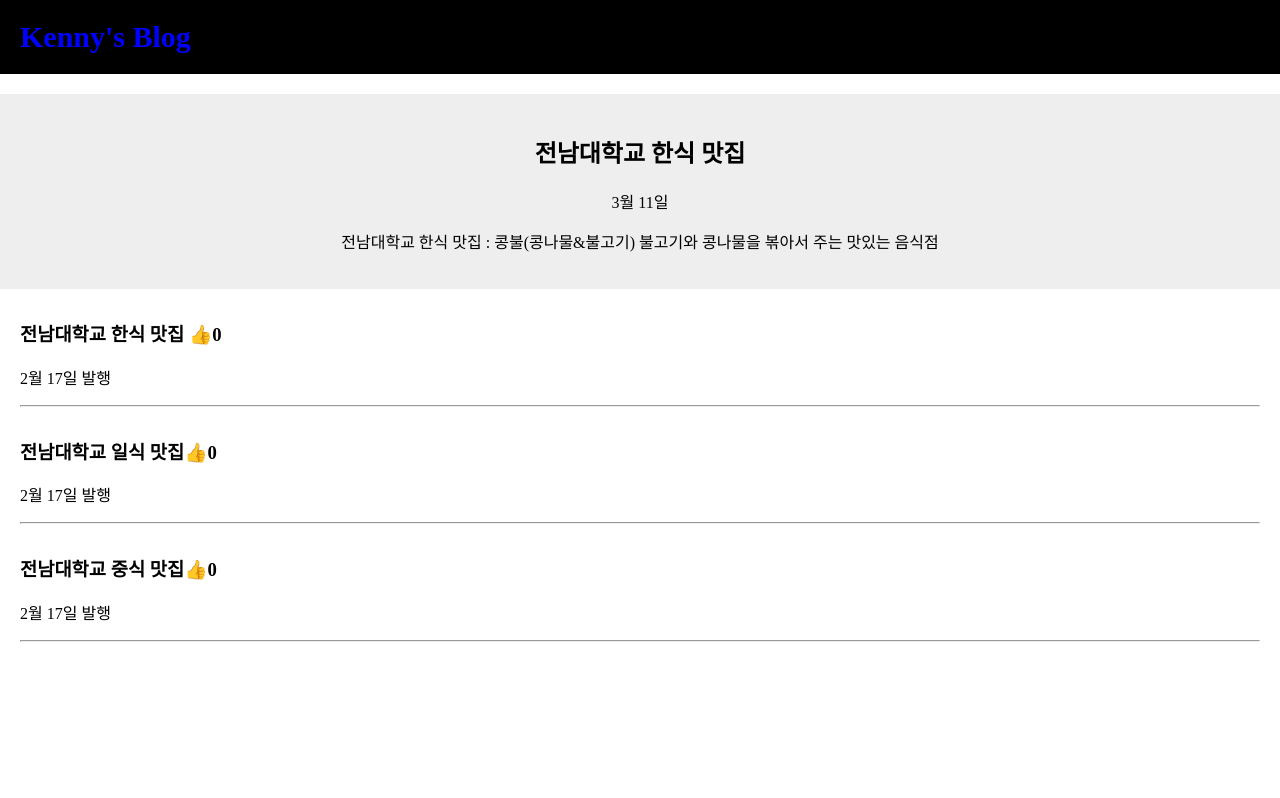
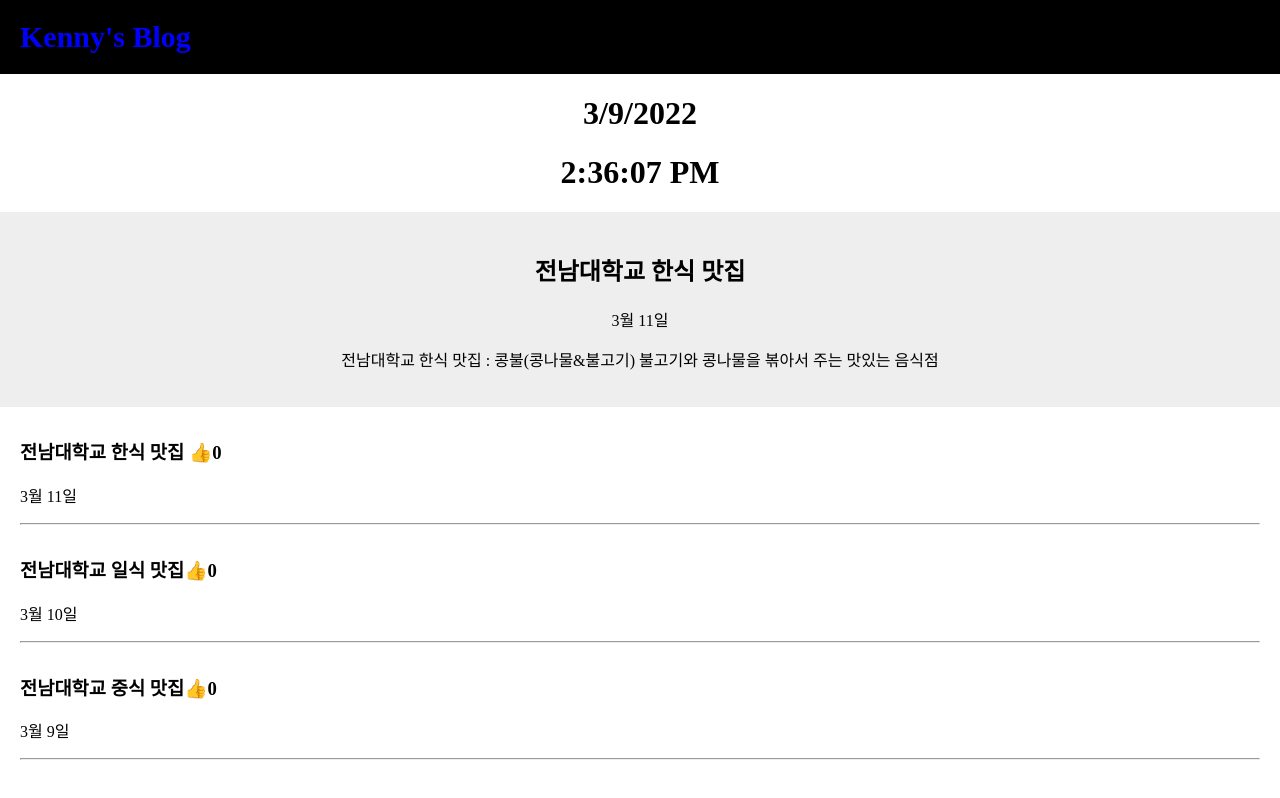
Before and after one commit to rlawlgns3433/react-blog, a React (Create React App) app: page / in a window 1280 px wide. Shown: the top 798 px of the page. Built offline with nearby package versions, Linux system fonts and the light colour scheme.

Commit message:
2022/03/12

```diff
--- a/src/App.js
+++ b/src/App.js
@@ -1,6 +1,51 @@
 /* eslint-disable */
 import React,{useState} from 'react';
 import './App.css';
+
+class 날짜 extends React.Component{
+  constructor(props){
+    super(props);
+    this.state = {date : new Date()};
+  }
+
+  render(){
+    return (
+      <div style={{alignItems:'end'}}>
+        <h1>{this.state.date.toLocaleDateString()}</h1>
+      </div>
+    );
+  }
+}
+
+class 시간 extends React.Component{
+  constructor(props){
+    super(props);
+    this.state = {date : new Date()};
+  }
+
+  componentDidMount(){
+    this.timerID = setInterval(
+      ()=> this.tick(), 1000
+    );
+  }
+
+  componentWillUnmount(){
+    clearInterval(this.timerID);
+  }
+
+  tick(){
+    this.setState({
+      date : new Date()
+    });
+  }
+
+  render(){
+    return (
+      <h1>{this.state.date.toLocaleTimeString()}</h1>
+    );
+  }
+}
+
 
 function App() {
 
@@ -28,6 +73,7 @@ function App() {
   //   글제목변경(newArray);
   // }
 
+  var i =0;
   return (
     <div className="App">
       <div class = "black-nav">
@@ -35,27 +81,25 @@ function App() {
         Kenny's Blog
         </div>
       </div>
+      <날짜/> <시간/>
       <Modal/>{/* component */}
       <div class = "list">
       {/* <button onClick={제목바꾸기}>제목바꾸기</button>
       <button onClick={순서바꾸기}>순서바꾸기</button> */}
         <h3>{글제목[0]} <span onClick={()=>{ 따봉변경(따봉+1) }}>👍</span>{따봉}</h3>
-        <p>2월 17일 발행</p>
+        <p>{발행날짜[i]}</p>
         <hr/>
       </div>
       <div class = "list">
         <h3>{글제목[1]}<span onClick={()=>{ 따봉변경(따봉+1) }}>👍</span>{따봉}</h3>
-        <p>2월 17일 발행</p>
+        <p>{발행날짜[i+1]}</p>
         <hr/>
       </div>
       <div class = "list">
         <h3>{글제목[2]}<span onClick={()=>{ 따봉변경(따봉+1) }}>👍</span>{따봉}</h3>
-        <p>2월 17일 발행</p>
+        <p>{발행날짜[i+2]}</p>
         <hr/>
       </div>
-
-
-
     </div>
   );
 
@@ -71,6 +115,8 @@ function App() {
     </div>
   );
 }
+
+
 }
 
 
--- a/src/index.js
+++ b/src/index.js
@@ -3,6 +3,7 @@ import ReactDOM from 'react-dom';
 import './index.css';
 import App from './App';
 import reportWebVitals from './reportWebVitals';
+import { render } from '@testing-library/react';
 
   ReactDOM.render(
     <React.StrictMode>
```
Lines whose indentation alone changed are shown as unchanged.
